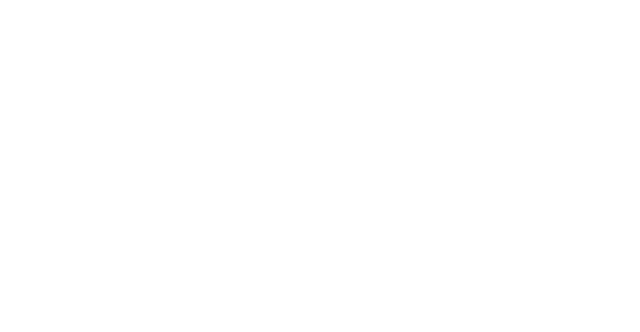
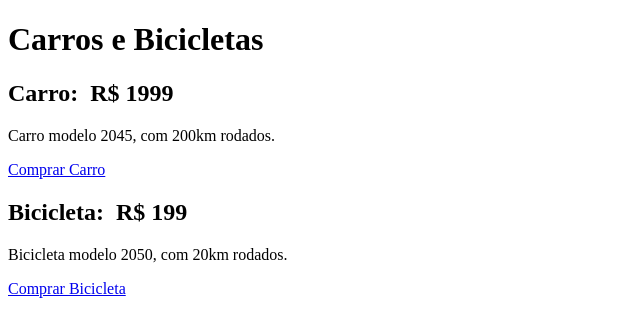
Before and after one commit to felipegueller/html-css-origamid, a plain HTML site: page exercices/position-exercice/index.html in a window 1280 px wide. Shown: the whole page, without its empty margins (0-640 px from the left). Drawn offline with Linux system fonts and the light colour scheme.

Commit message:
feat: adding the html content

```diff
--- a/exercices/position-exercice/index.html
+++ b/exercices/position-exercice/index.html
@@ -1,11 +1,37 @@
 <!DOCTYPE html>
 <html lang="pt-br">
-<head>
-  <meta charset="UTF-8">
-  <title>Anúncios: carro e bicicleta</title>
-  <link rel="stylesheet" href="./styles/style.css">
-</head>
-<body>
+  <head>
+    <meta charset="UTF-8" />
+    <meta name="viewport" content="width=device-width, initial-scale=1.0">
+    <meta http-equiv="X-UA-Compatible" content="IE=edge">
+    <title>Anúncios: carro e bicicleta</title>
+    <link rel="stylesheet" href="./styles/style.css" />
+  </head>
+  <body>
+    <h1>Carros e Bicicletas</h1>
 
-</body>
+    <div class="box">
+      <h2>
+        Carro:&nbsp;
+        <span class="text-color">R$ 1999</span>
+      </h2>
+      <p>
+        Carro modelo <span class="text-color">2045</span>,
+        com <span .class="text-color">200km</span> rodados.
+      </p>
+      <a href="/exercices/position-exercice/index.html">Comprar Carro</a>
+    </div>
+
+    <div class="box">
+      <h2>
+        Bicicleta:&nbsp;
+        <span class="text-color">R$ 199</span>
+      </h2>
+      <p>
+        Bicicleta modelo <span class="text-color">2050</span>,
+        com <span .class="text-color">20km</span> rodados.
+      </p>
+      <a href="/exercices/position-exercice/index.html">Comprar Bicicleta</a>
+    </div>
+  </body>
 </html>
```
